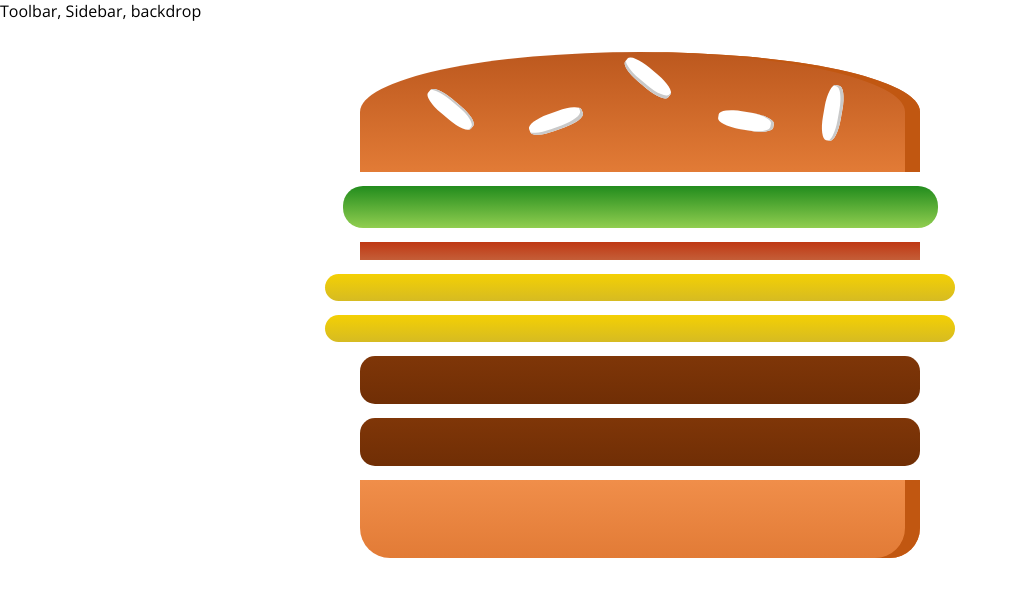
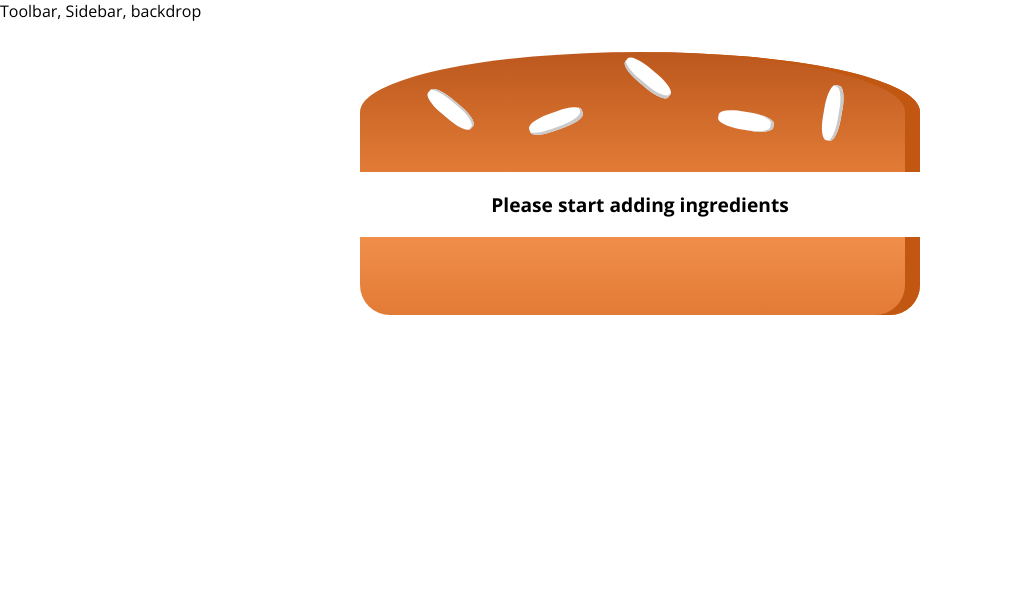
Before and after one commit to devnajam/burger-builder, a React (Create React App) app: page / in a window 1280 px wide. Shown: the top 596 px of the page, without its empty margins (0-1018 px from the left). Built offline with nearby package versions, Linux system fonts and the light colour scheme.

Commit message:
Adding the ingredients sum dynamically

```diff
--- a/src/components/Burger/Burger.js
+++ b/src/components/Burger/Burger.js
@@ -4,12 +4,19 @@
 import BurgerIngredient from './BurgerIngredient/BurgerIngredient';
 
 const burger = (props) => {
-  const transformedIngredient = Object.keys(props.ingredients).map((igkey) => {
-    return [...Array(props.ingredients[igkey])].map((_, i) => {
-      return <BurgerIngredient key={igkey + i} type={igkey} />;
-    });
-  });
+  let transformedIngredient = Object.keys(props.ingredients)
+    .map((igkey) => {
+      return [...Array(props.ingredients[igkey])].map((_, i) => {
+        return <BurgerIngredient key={igkey + i} type={igkey} />;
+      });
+    })
+    .reduce((arr, el) => {
+      return arr.concat(el);
+    }, []);
 
+  if (transformedIngredient.length === 0) {
+    transformedIngredient = <p>Please start adding ingredients</p>;
+  }
   return (
     <div className={classes.Burger}>
       <BurgerIngredient type="bread-top" />
--- a/src/containers/BurgerBuilder/BurgerBuilder.js
+++ b/src/containers/BurgerBuilder/BurgerBuilder.js
@@ -5,10 +5,10 @@
 class BurgerBuilder extends Component {
   state = {
     ingredients: {
-      salad: 1,
-      bacon: 1,
-      cheese: 2,
-      meat: 2,
+      salad: 0,
+      bacon: 0,
+      cheese: 0,
+      meat: 0,
     },
   };
 
```
